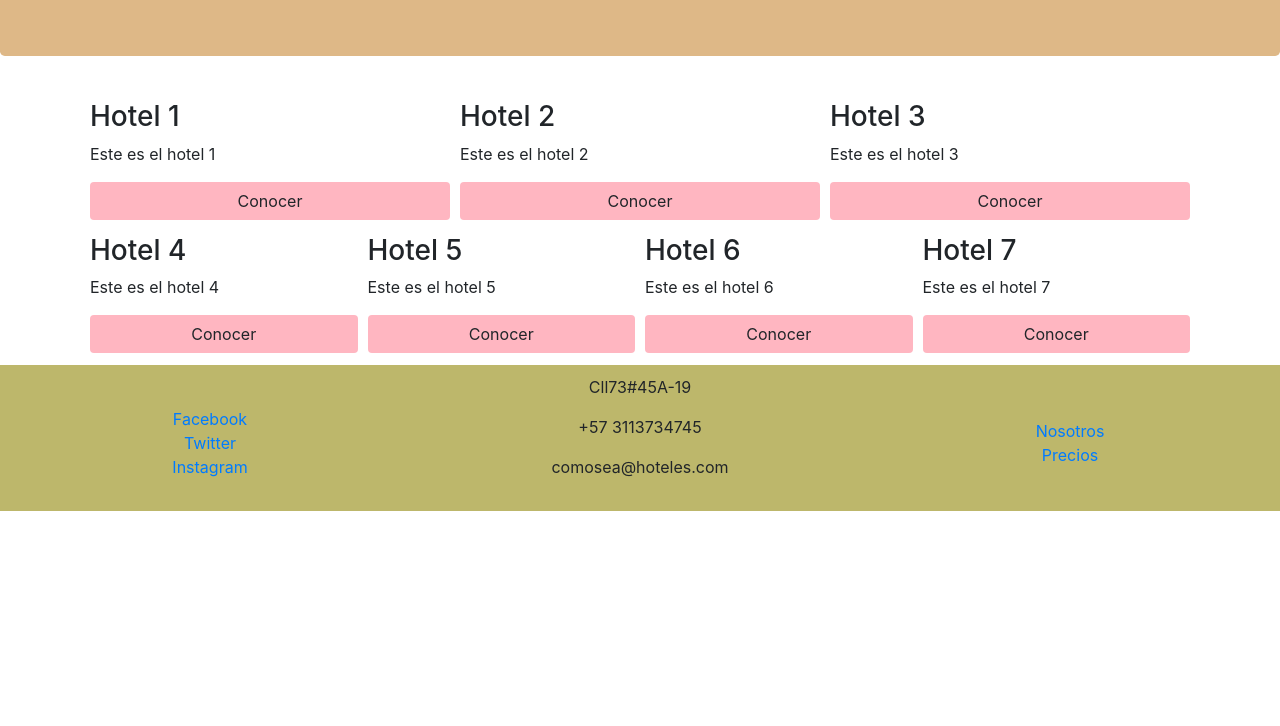
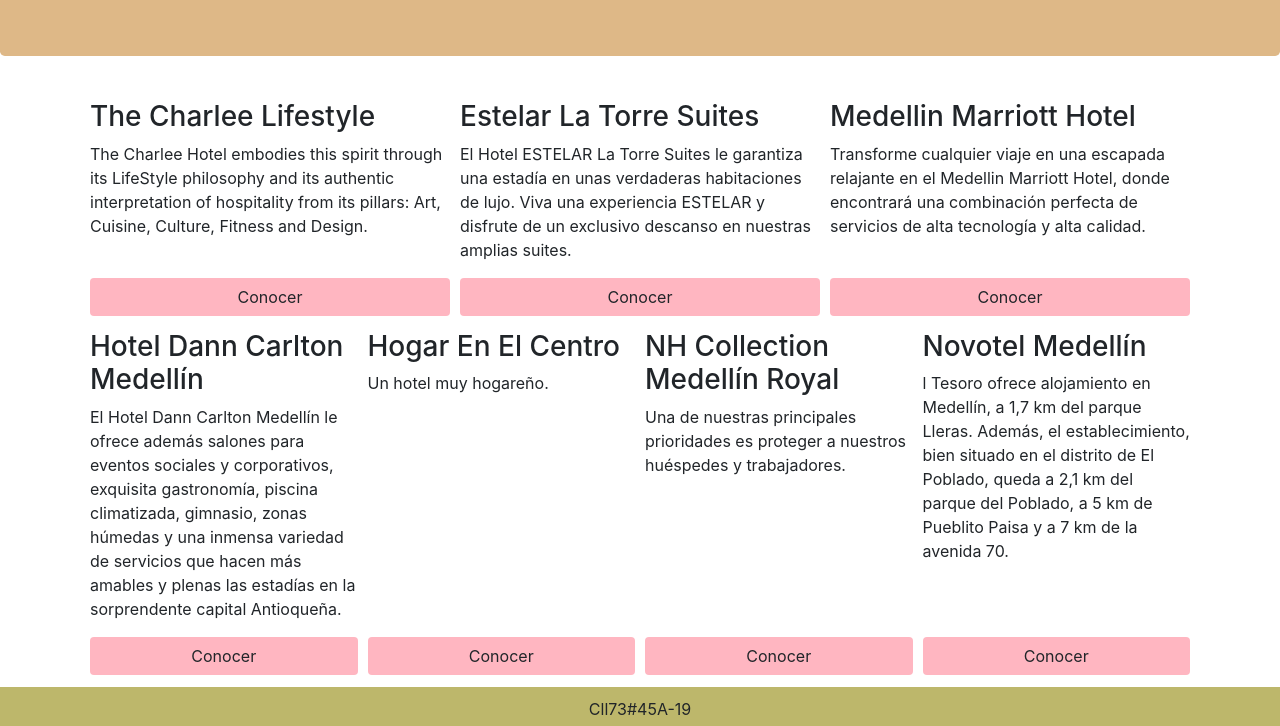
Before and after one commit to davidrestrepo07/Guia-hoteles, a website: page index.html in a window 1280 px wide. Shown: the part 128-854 px from the top of the page. Before the commit the page ends 800 px from the top, so only its background shows below. Drawn offline with nearby package versions, Linux system fonts and the light colour scheme.

Commit message:
Ingreso de texto y nombres de hoteles

```diff
--- a/index.html
+++ b/index.html
@@ -16,66 +16,66 @@
 <body>
 
     <div class="jumbotron">
-        <h1 class="">Hoteles</h1>
+        <h1 class="">Hoteles Medallo</h1>
     </div>
     <div class="container">
         <div class="d-flex">
-            <div class=" card-hotel justify-content-between">
+            <div class=" card-hotel justify-content-between d-flex flex-column">
                 <div>
-                    <h3>Hotel 1</h3>
-                    <p>Este es el hotel 1</p>
+                    <h3>The Charlee Lifestyle</h3>
+                    <p>The Charlee Hotel embodies this spirit through its LifeStyle philosophy and its authentic interpretation of hospitality from its pillars: Art, Cuisine, Culture, Fitness and Design.</p>
                 </div>
                 <div>
                     <button class="btn ">Conocer</button>
                 </div>
 
             </div>
-            <div class=" card-hotel justify-content-between">
+            <div class=" card-hotel justify-content-between d-flex flex-column">
                 <div>
-                    <h3>Hotel 2</h3>
-                    <p>Este es el hotel 2</p>
+                    <h3>Estelar La Torre Suites</h3>
+                    <p>El Hotel ESTELAR La Torre Suites le garantiza una estadía en unas verdaderas habitaciones de lujo. Viva una experiencia ESTELAR y disfrute de un exclusivo descanso en nuestras amplias suites.</p>
                 </div>
                 <div><button class="btn ">Conocer</button></div>
 
             </div>
-            <div class=" card-hotel justify-content-between">
+            <div class=" card-hotel justify-content-between d-flex flex-column">
                 <div>
-                    <h3>Hotel 3</h3>
-                    <p>Este es el hotel 3</p>
+                    <h3>Medellin Marriott Hotel</h3>
+                    <p>Transforme cualquier viaje en una escapada relajante en el Medellin Marriott Hotel, donde encontrará una combinación perfecta de servicios de alta tecnología y alta calidad.</p>
                 </div>
                 <div><button class="btn ">Conocer</button></div>
 
             </div>
         </div>
         <div class="d-flex flex-wrap">
-            <div class=" card-hotel justify-content-between">
+            <div class=" card-hotel justify-content-between d-flex flex-column">
                 <div>
-                    <h3>Hotel 4</h3>
-                    <p>Este es el hotel 4</p>
+                    <h3>Hotel Dann Carlton Medellín</h3>
+                    <p>El Hotel Dann Carlton Medellín le ofrece además salones para eventos sociales y corporativos, exquisita gastronomía, piscina climatizada, gimnasio, zonas húmedas y una inmensa variedad de servicios que hacen más amables y plenas las estadías en la sorprendente capital Antioqueña.</p>
                 </div>
                 <div><button class="btn ">Conocer</button></div>
 
             </div>
-            <div class=" card-hotel justify-content-between">
+            <div class=" card-hotel justify-content-between d-flex flex-column">
                 <div>
-                    <h3>Hotel 5</h3>
-                    <p>Este es el hotel 5</p>
+                    <h3>Hogar En El Centro</h3>
+                    <p>Un hotel muy hogareño.</p>
                 </div>
                 <div><button class="btn ">Conocer</button></div>
 
             </div>
-            <div class=" card-hotel justify-content-between">
+            <div class=" card-hotel justify-content-between d-flex flex-column">
                 <div>
-                    <h3>Hotel 6</h3>
-                    <p>Este es el hotel 6</p>
+                    <h3>NH Collection Medellín Royal</h3>
+                    <p>Una de nuestras principales prioridades es proteger a nuestros huéspedes y trabajadores.</p>
                 </div>
                 <div><button class="btn ">Conocer</button></div>
 
             </div>
-            <div class=" card-hotel justify-content-between">
+            <div class=" card-hotel justify-content-between d-flex flex-column">
                 <div>
-                    <h3>Hotel 7</h3>
-                    <p>Este es el hotel 7</p>
+                    <h3>Novotel Medellín</h3>
+                    <p>l Tesoro ofrece alojamiento en Medellín, a 1,7 km del parque Lleras. Además, el establecimiento, bien situado en el distrito de El Poblado, queda a 2,1 km del parque del Poblado, a 5 km de Pueblito Paisa y a 7 km de la avenida 70.</p>
                 </div>
                 <div><button class="btn ">Conocer</button></div>
 
@@ -99,7 +99,7 @@
                     <p>comosea@hoteles.com</p>
                 </address>
             </div>
-            <div class=" d-flex flex-column col-sm-4 justify-content-center">
+            <div class=" d-flex flex-column col-sm-4 justify-content-end">
                 <a href="">Nosotros</a>
                 <a href="">Precios</a>
             </div>
```
